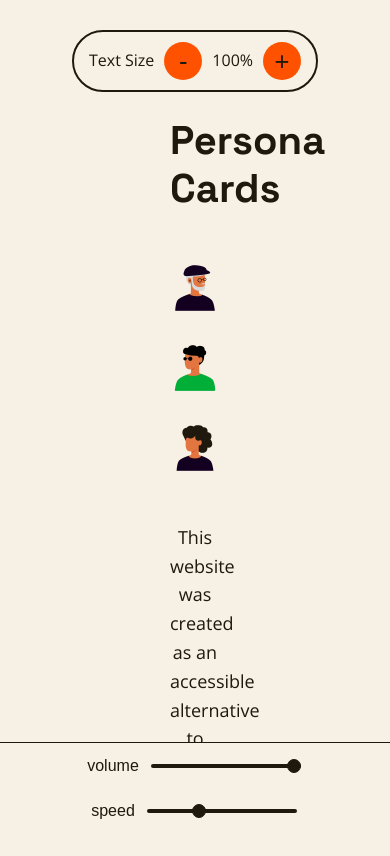
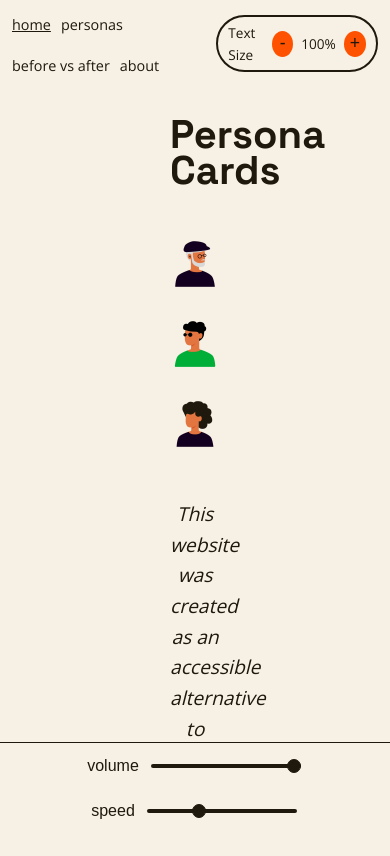
Before and after one commit to framos-dw/Persona-cards, a plain HTML site: page index.html in a window 390 px wide. Drawn offline with nearby package versions, Linux system fonts and the light colour scheme.

Commit message:
Update stylesheet file

```diff
--- a/style.css
+++ b/style.css
@@ -8,11 +8,13 @@
 body{
     margin: 0;
     font-family: "Open Sans", sans-serif;
-    font-size: 18px;
+    font-size: 1.2rem;
     line-height: 1.6;
     background: #F7F0E5;
     color:#1E180D;
-
+}
+nav a{
+    font-size: 1rem;
 }
 
 body > *:not(header):not(footer):not(#top) {
@@ -37,13 +39,13 @@ h1 {
     font-weight: 700;
     line-height: 1.2;
     text-align: center;
-    font-size: 46px;
+    font-size: 3rem;
 }
 h2{
     font-family: "Space Grotesk", sans-serif;
     font-weight: 700;
     text-align: left;
-    font-size: 46px;
+    font-size: 3rem;
 
 }
 
@@ -51,7 +53,7 @@ h3{
     font-family: "Space Grotesk", sans-serif;
     font-weight: 500;
     text-align: center;
-    font-size: 36px;
+    font-size: 2.5rem;
 }
 
 
@@ -68,7 +70,9 @@ header{
     display: flex;
     justify-content: space-between;
     align-items: center;
-
+    flex-wrap: nowrap;
+    height: 100px;
+    box-sizing: border-box;
 }
 .logo {
     width: 126px;
@@ -79,30 +83,26 @@ header nav{
     position:absolute;
     left: 50%;
     transform: translateX(-50%);
-    display:flex;
-    gap: 20px;
-}
-
-ul li{
-    list-style: none;
-}
-.navbar li{
-    display: inline-block;
-    padding:20px 40px;
-    padding-left: 0;
 }
 
 .navbar ul{
     display: flex;
-    padding-inline-start: 0px;
+    gap: 20px;
+    margin: 0;
+    padding: 0;
 }
 
-nav a{
+.navbar li{
+    list-style: none;
+}
+
+.navbar a{
     text-decoration: none;
     color: #1E180D;
+    font-size: 1.1rem;
 }
 
-nav a.active{
+.navbar a.active{
     text-decoration: underline;
 }
 
@@ -112,13 +112,12 @@ nav a.active{
     display: flex;
     align-items: center;
     gap: 15px;
-    padding: 10px 20px;
+    padding: 8px 16px;
     border: 2px solid #1E180D;
     border-radius: 40px;
-    font-size: 1.2rem;
+    font-size: 18px;
     background: #F7F0E5;
     width: fit-content;
-    margin-left: auto;
 }
 
 .text-size-control button{
@@ -128,7 +127,7 @@ nav a.active{
     border: none;
     background: #FF5200;
     color: #1E180D;
-    font-size: 1.6rem;
+    font-size: 22px;
     cursor: pointer;
     text-align: center;
 }
@@ -246,12 +245,13 @@ input[type="range"]::-moz-range-thumb {
     font-family: "Space Grotesk", sans-serif;
     text-align: center;
     font-weight: bold;
-    font-size: 126px;
-    line-height: 1.2;
+    font-size: 8rem;
+    line-height: 0.9;
 }
 
 .text-home{
     text-align: center;
+    font-style: italic;
 }
 
 .illustrations {
@@ -451,7 +451,6 @@ article{
     width: 50vw;
 }
 
-
 /* RESPONSIVIDADE */
 
 /* --- até 1024px --- */
@@ -460,28 +459,29 @@ article{
         margin-left: 80px;
         margin-right: 80px;
     }
-    .text-size-control {
-        gap: 10px;
-        font-size: 1rem;
-    }
-
     header {
-        padding: 15px;
-        height: 80px;
+        padding: 15px 25px;
+        height: 90px;
     }
 
     .logo {
         width: 100px;
     }
 
-    header nav {
-        gap: 15px;
+    .navbar a {
+        font-size: 1rem;
     }
 
-    nav a {
-        margin-right: 10px;
-        font-size: 1rem;
+    .text-size-control {
+        gap: 10px;
+        font-size: 0.95rem;
     }
+
+    .text-size-control button {
+        width: 32px;
+        height: 32px;
+    }
+
 
 }
 
@@ -491,18 +491,39 @@ article{
         margin-left: 40px;
         margin-right: 40px;
     }
-    header {
-        display: block;
+
+     header {
+        padding: 10px 20px;
+        height: 70px;
+        justify-content: space-between;
+    }
+
+    header nav {
+        position: static;
+        transform: none;
+    }
+
+    .logo {
+        display: none;
+    }
+
+    .navbar ul {
+        gap: 15px;
+    }
+
+    .navbar a {
+        font-size: 1rem;
     }
 
     .text-size-control {
-        margin: 15px auto 0 auto;
-        padding: 10px 15px;
-        font-size: 1rem;
+        padding: 6px 12px;
+        font-size: 0.9rem;
     }
 
-    .logo{
-        display: none;
+    .text-size-control button {
+        width: 30px;
+        height: 30px;
+        font-size: 1.2rem;
     }
 
     main {
@@ -547,6 +568,43 @@ article{
         margin-left: 20px;
         margin-right: 20px;
     }
+
+    header {
+        padding: 8px 12px;
+        height: auto;
+        justify-content: space-between;
+    }
+
+    .logo {
+        display: none;
+    }
+
+    header nav {
+        position: static;
+        transform: none;
+    }
+
+    .navbar ul {
+        gap: 10px;
+        flex-wrap: wrap;
+    }
+
+    .navbar a {
+        font-size: 0.9rem;
+    }
+
+    .text-size-control {
+        gap: 8px;
+        font-size: 0.85rem;
+        padding: 5px 10px;
+    }
+
+    .text-size-control button {
+        width: 26px;
+        height: 26px;
+        font-size: 1.1rem;
+    }
+
     #title-home {
         font-size: 2.5rem;
     }
@@ -568,20 +626,4 @@ article{
         font-size: 1.2rem;
     }
 
-    .logo{
-        opacity: 0;
-    }
-
-    .navbar ul {
-        display: none;
-        flex-direction: column;
-        background-color: #1D1B1B;
-        width: 100%;
-        height: 100%;
-        border-radius: 10px;
-    }
-
-
-
-
 }
```
